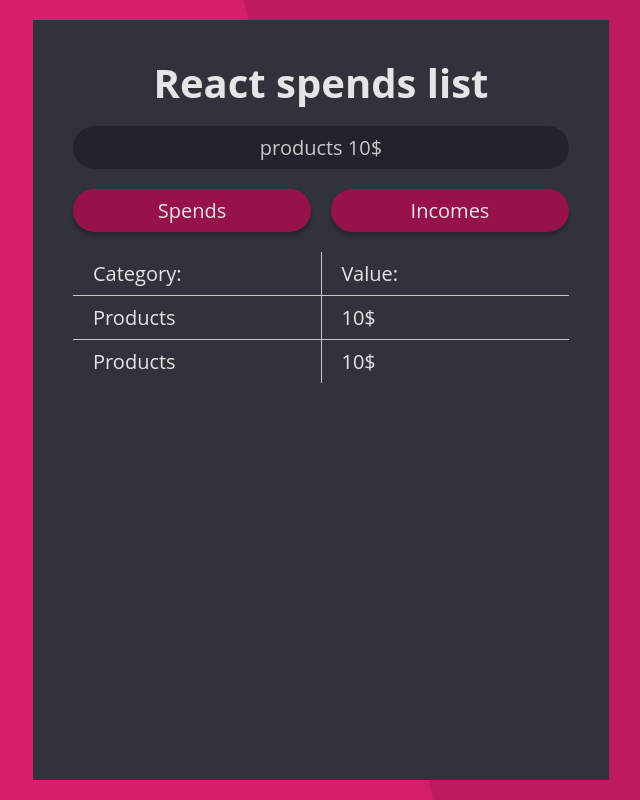
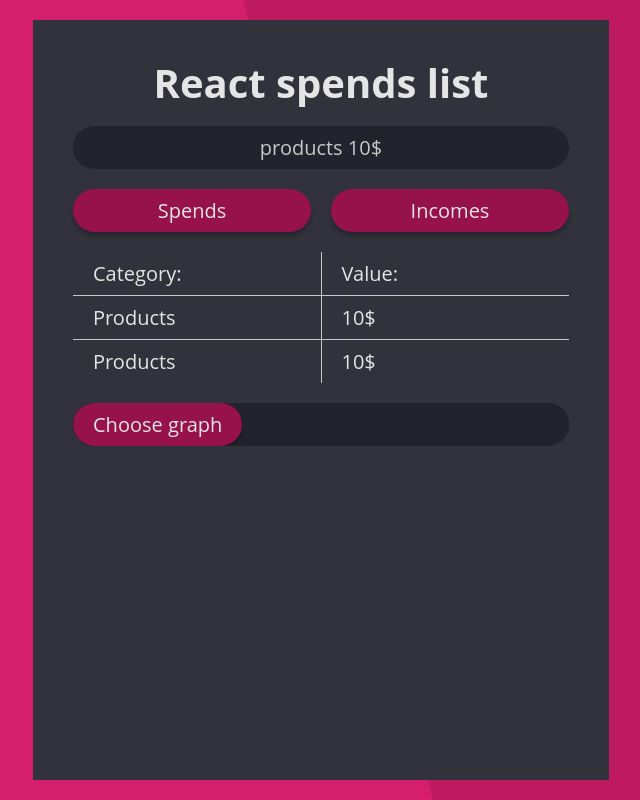
Before and after one commit to fav757/react_spends_list, a React (Create React App) app: page / in a window 1280 px wide. Shown: the whole page, without its empty margins (319-959 px from the left). Built offline with nearby package versions, Linux system fonts and the light colour scheme.

Commit message:
add styles for graph controlls component

```diff
--- a/src/App.js
+++ b/src/App.js
@@ -1,7 +1,8 @@
 import React from 'react';
+import styled from 'styled-components';
 import InputPanel from './components/InputPanel/InputPanel';
-import styled from 'styled-components';
 import DataTable from './components/DataTable/DataTable';
+import GraphControlls from './components/GraphControlls/GraphControlls';
 
 const StyledApp = styled.div`
   >h1 {
@@ -19,6 +20,7 @@ function App() {
       <h1>React spends list</h1>
       <InputPanel />
       <DataTable />
+      <GraphControlls />
     </StyledApp>
   );
 }
--- /dev/null
+++ b/src/components/GraphControlls/GraphControlls.js
@@ -0,0 +1,84 @@
+import React from 'react';
+import styled from 'styled-components';
+
+const StyledBar = styled.div`
+  width: 100%;
+  height: 43px;
+  background: #23232d;
+  border-radius: 43px;
+  overflow: hidden;
+  position: relative;
+  display: flex;
+  align-items: center;
+  color: inherit;
+
+  :hover .hiding-sector {
+    transition: 1s;
+    transform: translateX(100%);
+  }
+
+  .hiding-sector {
+    background: inherit;
+    position: absolute;
+    display: flex;
+    width: 100%;
+    height: 100%;
+  }
+
+  .button {
+    z-index: 2;
+    display: flex;
+    justify-content: center;
+    align-items: center;
+    height: 100%;
+    padding: 0.5rem 1rem;
+    border-radius: 24px;
+    background: #97124a;
+    box-shadow: 0px 4px 4px rgba(0, 0, 0, 0.25);
+    border: none;
+    outline: none;
+  }
+
+  .fone {
+    background: inherit;
+    width: 100%;
+    height: 100%;
+    z-index: 1;
+    position: absolute;
+    border-radius: 1rem;
+  }
+
+  .visible-sector {
+    width: 100%;
+    display: flex;
+    justify-content: space-evenly;
+  }
+`;
+
+const StyledButton = styled.button`
+  color: inherit;
+  padding: 0.5rem 1rem;
+  border-radius: 24px;
+  background: #97124a;
+  box-shadow: 0px 4px 4px rgba(0, 0, 0, 0.25);
+  border: none;
+  outline: none;
+`;
+
+function GraphControlls() {
+  return (
+    <StyledBar>
+      <div className='hiding-sector'>
+        <div className='button'>Choose graph</div>
+        <div className='fone'></div>
+      </div>
+      <div className='visible-sector'>
+        <StyledButton>graph 1</StyledButton>
+        <StyledButton>graph 2</StyledButton>
+        <StyledButton>graph 3</StyledButton>
+      </div>
+    </StyledBar>
+  );
+}
+
+export default GraphControlls;
```
